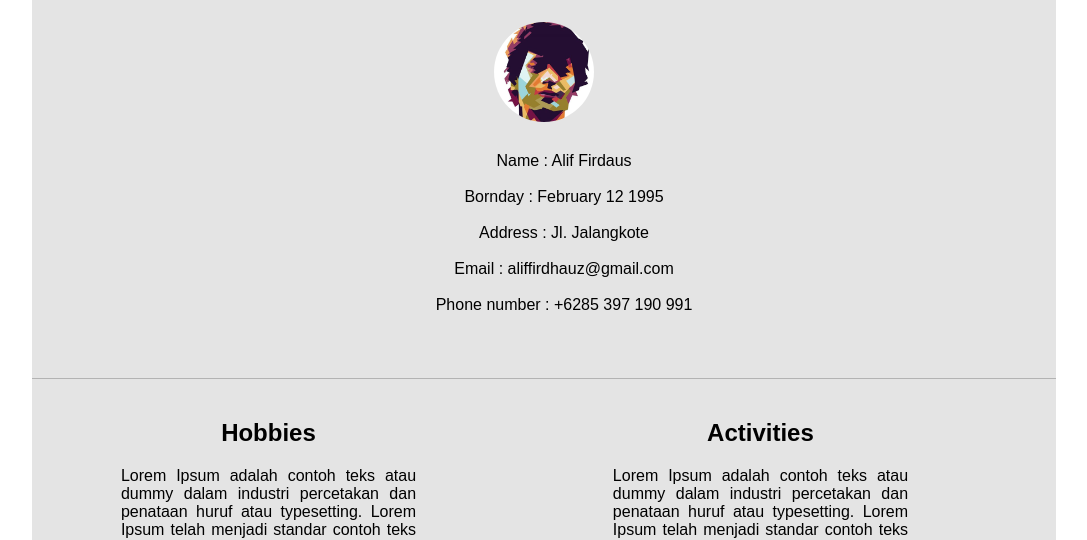
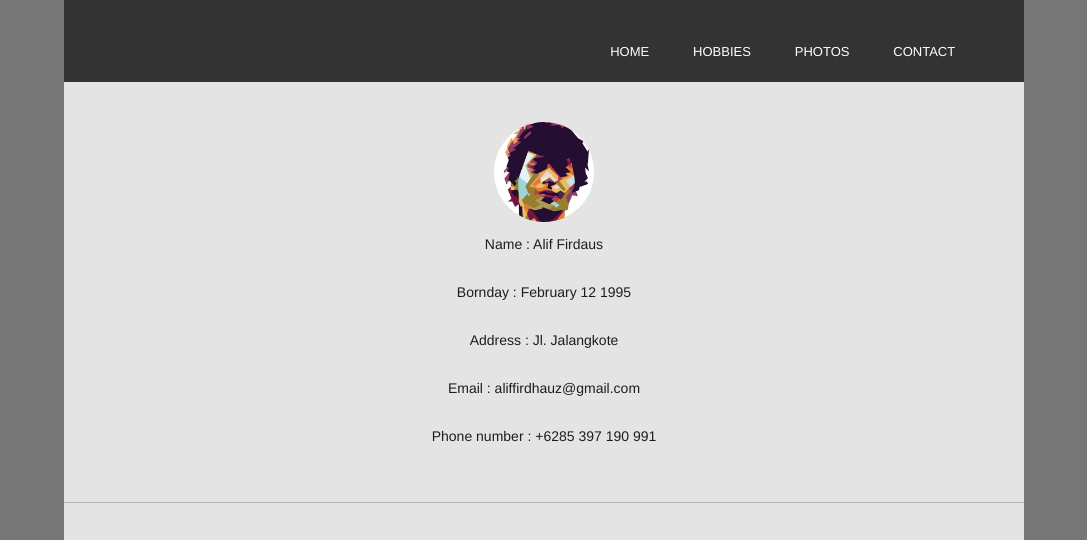
Before and after one commit to dhauzalif/task-frontend, a plain HTML site: page task-fix/index.html in a window 1280 px wide. Shown: the part 115-655 px from the top of the page, without its empty margins (96-1183 px from the left). Drawn offline with Linux system fonts and the light colour scheme.

Commit message:
ada tambahan javascript

```diff
--- a/task-fix/CSS/styles.css
+++ b/task-fix/CSS/styles.css
@@ -1,13 +1,46 @@
+* {
+	margin:0px; padding:0px;
+}
+
+a {
+	text-decoration: none;
+}
+
+li {
+	list-style: none;
+}
+
+
+body {
+	background-color:#767676;
+}
+
+/* navigation */
+.navigation-container {
+    margin:auto 0;
+  }
+ .navigation-container nav {
+ 	display:block;
+ 	text-align: right;
+ 	padding:20px;
+ 	margin-right: 3%;
+ }
+.navigation-container nav a {
+	padding:0px 20px 0px 20px;
+}
+
 .container {
-	width:1024px;
+	width:960px;
 	margin:0 auto;
 	background-color:#333;
+	background-size: cover;
+	-webkit-background-size: cover;
 }
 .container h1 {
+	font-family:'Arial', sans-serif;
 	color:#fff;
-	padding:30px 20px 30px 20px;
+	padding:30px 20px 30px 40px;
 	margin:0;
-
 }
 
 .h2 {
@@ -73,12 +106,19 @@
 .par-row {
 	text-align: justify;
 }
+
+.col-title {
+	padding:20px;
+	display:block;
+	text-align:center;
+}
 #photos {
 	background-color:#E4E4E4;
 	margin:0;
 	padding:20px;
 }
 #photos h2 {
+	padding-left: 20px;
 	margin:0;
 }
 #photos img {
@@ -88,21 +128,24 @@
 	width:200px;
 	height:200px;
 	padding:10px;
-	margin:10px;
+	margin:0 auto;
 }
 
 #photos img:hover {
 	background-color:#ABABAB;
 }
 
-.contact {
+#contact {
 	color:#fff;
 	text-align: center;
 }
-.contact img {
+#contact img {
 	background-color:#333;
 	width:20px;
 	height:20px;
+	padding:20px;
+}
+#contact h3 {
 	padding:20px;
 }
 
--- a/task-fix/index.html
+++ b/task-fix/index.html
@@ -3,16 +3,30 @@
 <head>
   <title>alif firdauz</title>
   <meta charset="UTF-8">
+
+<link href="https://fonts.googleapis.com/icon?family=Material+Icons" rel="stylesheet">
   <link a href="CSS/normalize.css" rel="stylesheet">
+  <link a href="CSS/material.min.css" rel="stylesheet">
   <link a href="CSS/styles.css" rel="stylesheet">
+  <link href='https://fonts.googleapis.com/css?family=Varela+Round' rel='stylesheet' type='text/css'>
+
 </head>
 <body>
+
 <div class="container">
 <div>
 <header>
 	<h1><a href="#">_alif firdaus</a></h1>
 	</header>
 </div>
+ <div class="navigation-container">
+            <nav class="mdl-navigation">
+              <a href="#" class="mdl-navigation__link mdl-typography--text-uppercase">Home</a>
+              <a href="#hobbies" class="mdl-navigation__link mdl-typography--text-uppercase" onclick="return smoothScroll('hobbies')">Hobbies</a>
+              <a href="#photos" class="mdl-navigation__link mdl-typography--text-uppercase" onclick="return smoothScroll('photos')">Photos</a>
+              <a href="#contact" class="mdl-navigation__link mdl-typography--text-uppercase" onclick="return smoothScroll('contact')">Contact</a>
+            </nav>
+          </div>
 
 <div class="info">
 <img src="img/dauz.jpg" />
@@ -32,11 +46,11 @@
 <div class="main">
 	<div class="row clearfix">
 		<div class="left" id="hobbies">
-			<h2 class="h2">Hobbies</h2>
+			<h2 class="col-title">Hobbies</h2>
 			<p class="par-row">Lorem Ipsum adalah contoh teks atau dummy dalam industri percetakan dan penataan huruf atau typesetting. Lorem Ipsum telah menjadi standar contoh teks sejak tahun 1500an, saat seorang tukang cetak yang tidak dikenal mengambil sebuah kumpulan teks dan mengacaknya untuk menjadi sebuah buku contoh huruf. Ia tidak hanya bertahan selama 5 abad, tapi juga telah beralih ke penataan huruf elektronik, tanpa ada perubahan apapun. Ia mulai dipopulerkan pada tahun 1960 dengan diluncurkannya lembaran-lembaran Letraset yang menggunakan kalimat-kalimat dari Lorem Ipsum, dan seiring munculnya perangkat lunak Desktop Publishing seperti Aldus PageMaker juga memiliki versi Lorem Ipsum.</p>
 		</div>
 		<div class="right" id="activities">
-		<h2 class="h2">Activities</h2>
+		<h2 class="col-title">Activities</h2>
 		<p class="par-row">Lorem Ipsum adalah contoh teks atau dummy dalam industri percetakan dan penataan huruf atau typesetting. Lorem Ipsum telah menjadi standar contoh teks sejak tahun 1500an, saat seorang tukang cetak yang tidak dikenal mengambil sebuah kumpulan teks dan mengacaknya untuk menjadi sebuah buku contoh huruf. Ia tidak hanya bertahan selama 5 abad, tapi juga telah beralih ke penataan huruf elektronik, tanpa ada perubahan apapun. Ia mulai dipopulerkan pada tahun 1960 dengan diluncurkannya lembaran-lembaran Letraset yang menggunakan kalimat-kalimat dari Lorem Ipsum, dan seiring munculnya perangkat lunak Desktop Publishing seperti Aldus PageMaker juga memiliki versi Lorem Ipsum.</p>
 		</div>
 	</div>
@@ -51,7 +65,7 @@
 				<a href="#"><img src="img/6.png" /></a>
 		</article>
 	</section>
-<section class="contact">
+<section id="contact">
 <h3>Contact</h3>
 <a href="http://facebook.com/dh4us"><img src="img/facebook.png"/></a>
 <a href="http://twitter.com/dhauz_alif"><img src="img/twitter.png"/></a>
@@ -60,5 +74,7 @@
 	</footer>
 </section>
 </div>
+</div>
+<script src="js/custom.js"></script>
 </body>
 </html>
--- /dev/null
+++ b/task-fix/js/custom.js
@@ -0,0 +1,25 @@
+
+//smooth scroll
+
+var posY=0;
+jarak = 10;
+function smoothScroll(id) {
+	var target = document.getElementById(id).offsetTop;
+
+	var scrollAnimate = setTimeout(function(){
+		smoothScroll(id);
+	}, 5)
+
+	posY = posY + jarak;
+
+	if(posY >= target) {
+		clearTimeout(scrollAnimate);
+		posY=0;
+	}
+	else {
+	window.scroll(0, posY)
+	}
+
+	return false;
+
+}
```
Also changed, not shown: task-fix/CSS/material.min.css (added), task-fix/js/material.min.js (added).
